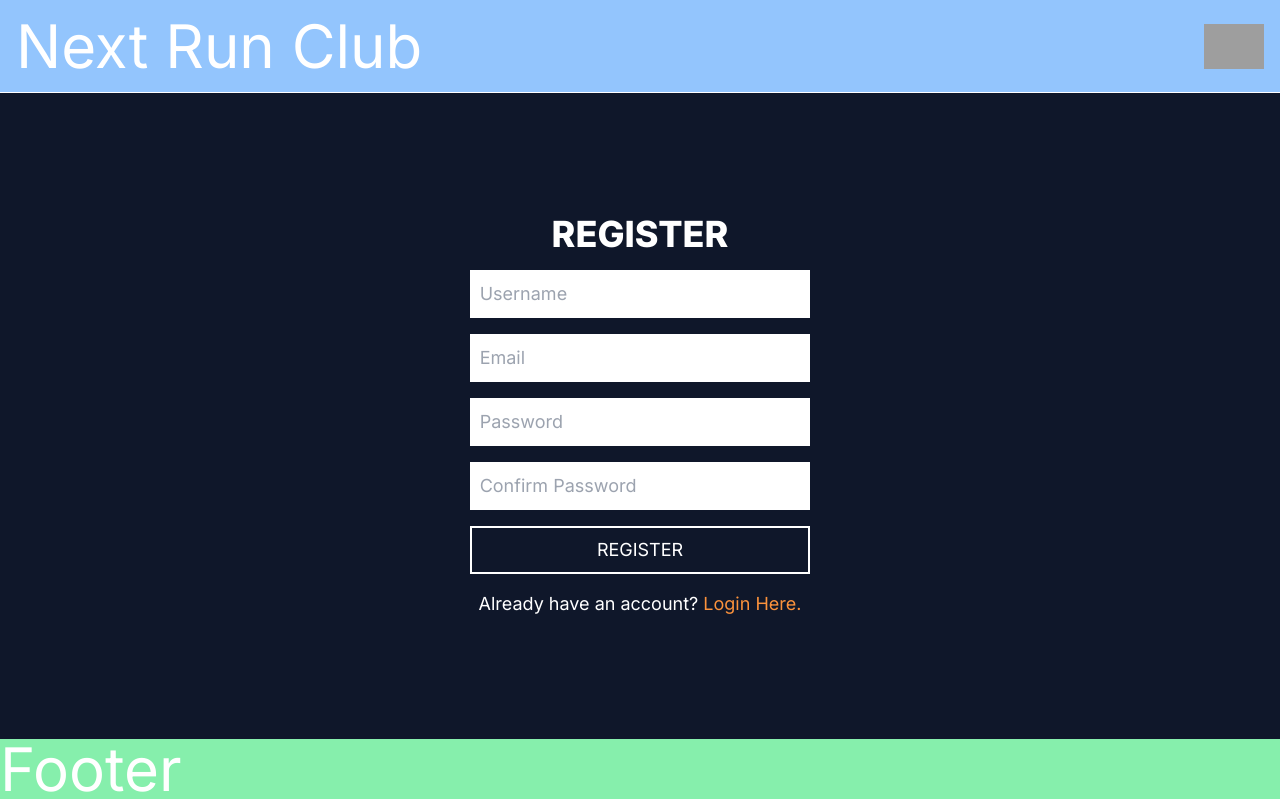
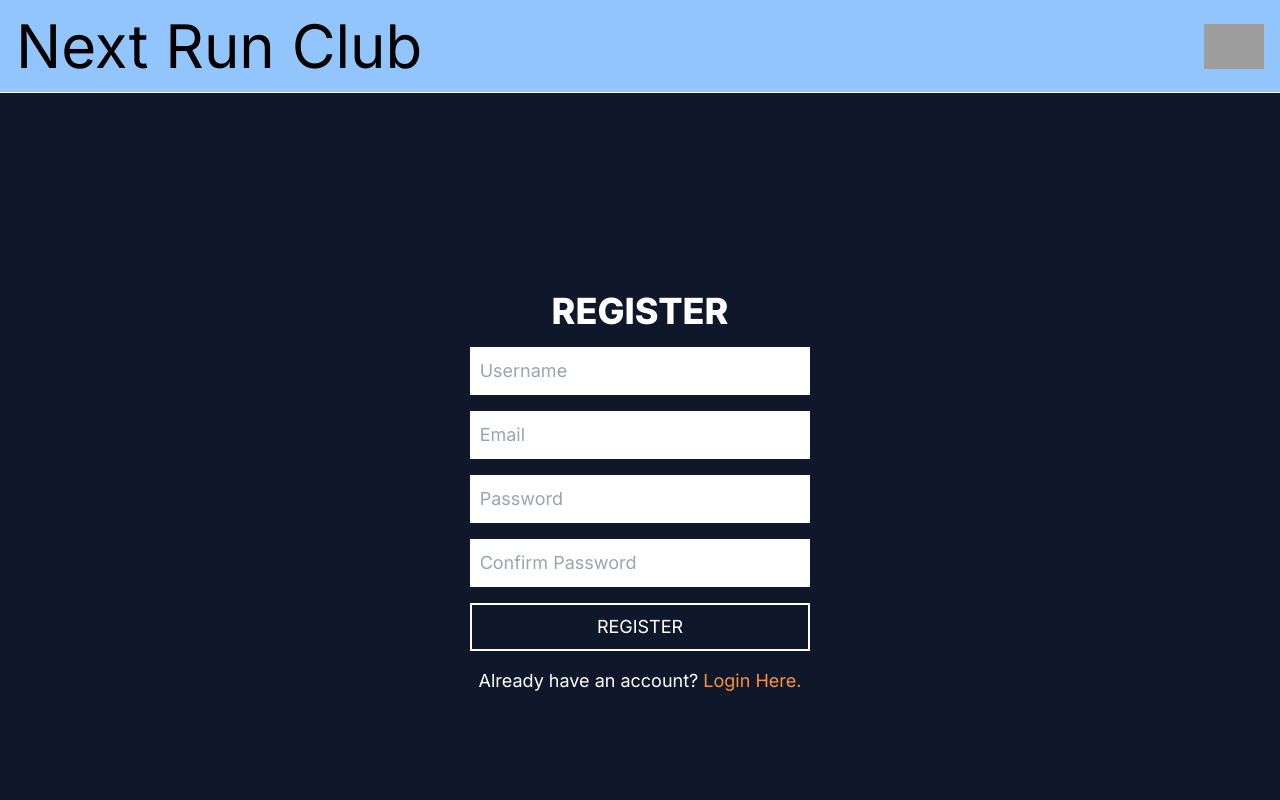
Before and after one commit to nabilk11/next-run-club, a Next.js app: page /register in a window 1280 px wide. Shown: the top 800 px of the page. Built offline with nearby package versions, Linux system fonts and the light colour scheme; grey boxes are pictures that could not be loaded.

Commit message:
moved header and footer components to root layout, will adjust ui later for conditional header with redux state

```diff
--- a/src/app/layout.tsx
+++ b/src/app/layout.tsx
@@ -1,6 +1,8 @@
+import Header from "@/components/Header";
 import "./globals.css";
 import type { Metadata } from "next";
 import { Inter } from "next/font/google";
+import Footer from "@/components/Footer";
 
 const inter = Inter({ subsets: ["latin"] });
 
@@ -15,9 +17,16 @@ export default function RootLayout({
 }: {
   children: React.ReactNode;
 }) {
+  // replace this with state variable with redux
+  const loggedIn = true;
+
   return (
     <html lang="en">
-      <body className={inter.className}>{children}</body>
+      <body className={inter.className}>
+        <Header loggedIn={loggedIn} />
+        {children}
+        <Footer />
+      </body>
     </html>
   );
 }
--- a/src/app/login/page.tsx
+++ b/src/app/login/page.tsx
@@ -27,7 +27,7 @@ export default function Login() {
 
   return (
     <div className="flex min-h-screen flex-col relative bg-slate-900 text-white">
-      <Header />
+      {/* <Header /> */}
       <main className="flex-1 flex flex-col p-4 justify-center items-center text-base sm:text-lg gap-2 sm:gap-4">
         <h1 className="font-extrabold text-2xl sm:text-4xl select-none">
           LOGIN
@@ -69,7 +69,7 @@ export default function Login() {
           </Link>
         </h2>
       </main>
-      <Footer />
+      {/* <Footer /> */}
     </div>
   );
 }
--- a/src/app/page.tsx
+++ b/src/app/page.tsx
@@ -1,15 +1,9 @@
-import Footer from "@/components/Footer";
-import Header from "@/components/Header";
-import Image from "next/image";
-
 export default function Home() {
   return (
     <div className="flex min-h-screen flex-col relative bg-slate-900 text-white">
-      <Header />
       <main className="flex-1 flex flex-col p-4">
         <h1>Hello Run Club</h1>
       </main>
-      <Footer />
     </div>
   );
 }
--- a/src/app/register/page.tsx
+++ b/src/app/register/page.tsx
@@ -1,8 +1,6 @@
 "use client"; // This is a client component - allowing useState
 
 import { useState, FormEvent } from "react";
-import Footer from "@/components/Footer";
-import Header from "@/components/Header";
 import Link from "next/link";
 
 /* styling notes:
@@ -33,7 +31,6 @@ export default function Register() {
 
   return (
     <div className="flex min-h-screen flex-col relative bg-slate-900 text-white">
-      <Header />
       <main className="flex-1 flex flex-col p-4 justify-center items-center text-base sm:text-lg gap-2 sm:gap-4">
         <h1 className="font-extrabold text-2xl sm:text-4xl select-none">
           REGISTER
@@ -93,7 +90,6 @@ export default function Register() {
           </Link>
         </h2>
       </main>
-      <Footer />
     </div>
   );
 }
--- a/src/components/Header.tsx
+++ b/src/components/Header.tsx
@@ -1,10 +1,17 @@
 import Image from "next/image";
 import React from "react";
 
-export default function Header() {
+export type HeaderProps = {
+  loggedIn: boolean;
+};
+
+export default function Header({ loggedIn }: HeaderProps) {
   return (
     <div className="sticky top-0 w-full left-0 bg-blue-300 flex items-center justify-between p-4 border-b border-solid border-white">
       <h1 className="text-3xl sm:text-6xl">Next Run Club</h1>
+
+      {/* Header will be rendered conditionally when auth & redux is introduced */}
+      {loggedIn ? (
         <Image
           className="cursor-pointer duration-300 hover:opacity-40"
           src="/pfPic.png"
@@ -12,6 +19,9 @@ export default function Header() {
           width={60}
           height={60}
         />
+      ) : (
+        <h3>Get Running!</h3>
+      )}
     </div>
   );
 }
```
Lines whose indentation alone changed are shown as unchanged.
